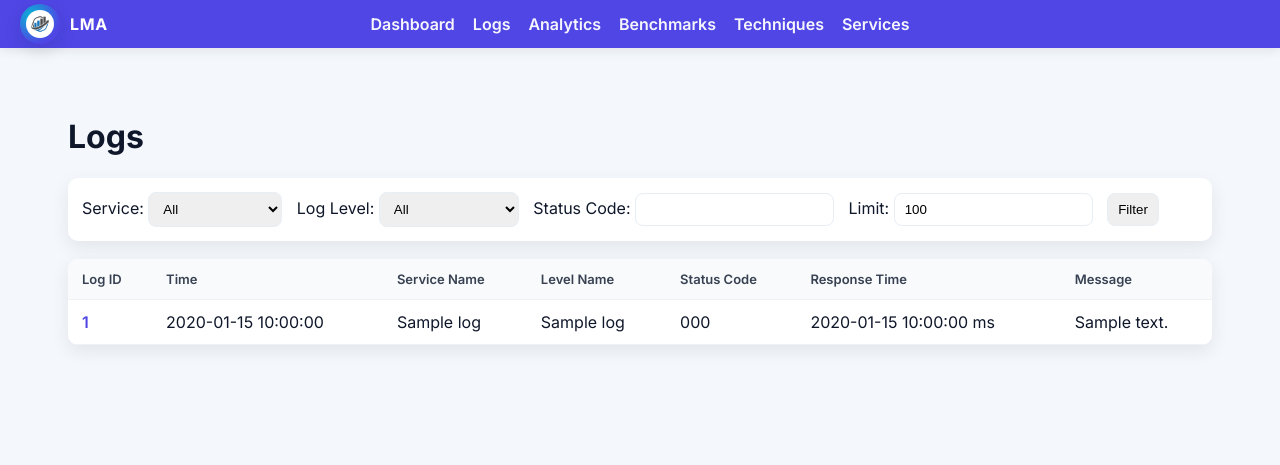
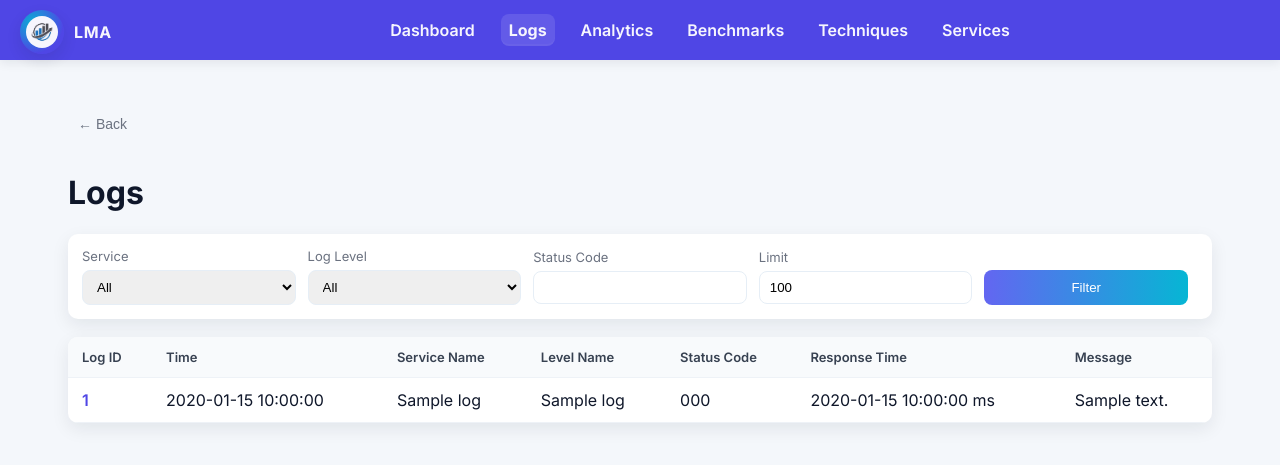
Before and after one commit to Hassan-Sajjad72/log-management-analytics-system, a Flask app: page /logs in a window 1280 px wide. Shown: the top 465 px of the page. Run offline with Flask 3, Linux system fonts and the light colour scheme; a database or web service that is not in the repository returns one stand-in record (values such as "Sample title"); some libraries are stand-ins or nearby versions.

Commit message:
Update the UI

```diff
--- a/backend/static/css/style.css
+++ b/backend/static/css/style.css
@@ -22,17 +22,18 @@ body{
 nav{
     background:var(--accent-solid);
     color:white;
-    padding:14px 20px;
+    padding:14px 20px 14px 140px; /* left padding reserves space for brand */
     display:flex;
     align-items:center;
     justify-content:center;
     gap:18px;
     flex-wrap:wrap;
     box-shadow: 0 3px 10px rgba(15,23,42,0.08);
+    position:relative;
 }
 
-.nav-brand{position:absolute; left:20px; display:flex; align-items:center; gap:10px}
-.nav-logo{width:40px; height:40px; border-radius:50%; background:radial-gradient(circle at 30% 30%, #06b6d4 0%, #4f46e5 70%); padding:6px; box-shadow:0 6px 18px rgba(15,23,42,0.12);}
+.nav-brand{position:absolute; left:20px; top:10px; display:flex; align-items:center; gap:10px}
+.nav-logo{width:44px; height:44px; border-radius:50%; background:radial-gradient(circle at 30% 30%, #06b6d4 0%, #4f46e5 70%); padding:6px; box-shadow:0 6px 18px rgba(15,23,42,0.12);}
 .nav-logo img{width:100%; height:100%; display:block; border-radius:50%}
 .project-name{font-weight:800; letter-spacing:0.6px}
 
@@ -43,7 +44,13 @@ nav a{
     opacity:0.95;
 }
 
-nav a:hover{opacity:1; text-decoration:underline}
+/* nav link styles */
+.nav-link{color:white; text-decoration:none; font-weight:600; opacity:0.95; padding:6px 8px; border-radius:8px; transition:color .12s ease, background .12s ease, transform .12s ease}
+.nav-link:hover{opacity:1; color:#e6eefc; transform:translateY(-1px)}
+.nav-link.active{background:rgba(255,255,255,0.12); color:#fff; font-weight:700; box-shadow:inset 0 -2px 0 rgba(255,255,255,0.04)}
+
+.nav-brand{display:flex; align-items:center; gap:10px; text-decoration:none}
+.nav-brand .project-name{color:white}
 
 main{
     padding:28px;
@@ -59,7 +66,12 @@ main{
 }
 
 .page-title{display:flex;align-items:center;gap:12px;font-size:22px;margin:4px 0 16px}
+.page-title{display:flex;align-items:center;gap:12px;font-size:22px;margin:4px 0 16px}
 /* .page-title-logo{width:44px;height:44px;border-radius:8px;box-shadow:0 6px 18px rgba(15,23,42,0.08)} */
+
+/* Back button */
+.back-btn{background:transparent;border:0;color:var(--muted);padding:8px 10px;border-radius:8px;cursor:pointer;margin-bottom:12px;font-size:14px}
+.back-btn:hover{background:rgba(15,23,42,0.04);color:#0f172a}
 
 .card{
     background:var(--card);
@@ -124,18 +136,37 @@ td a{color:var(--accent-solid); text-decoration:none; font-weight:600}
 form{background:var(--card); padding:14px; margin-bottom:18px; border-radius:10px; box-shadow:var(--surface-shadow)}
 input, select, button{padding:8px 10px; margin-right:10px; border-radius:8px; border:1px solid #e6eef6}
 
+/* Logs filter form: responsive grid */
+form[method="GET"]{display:grid; grid-template-columns:repeat(auto-fit,minmax(160px,1fr)); gap:12px; align-items:center}
+form label{display:block; font-size:13px; color:var(--muted); margin-bottom:6px}
+form .form-group{display:flex; flex-direction:column}
+form input, form select{width:100%}
+form button{background:linear-gradient(90deg,#6366f1,#06b6d4); color:white; border:none; padding:10px 14px; cursor:pointer}
+form .form-group:last-child{align-self:start}
+
+/* Table improvements for small screens */
+@media (max-width: 760px){
+    /* reduce left padding so nav brand stacks if needed */
+    nav{padding-left:20px}
+    .nav-brand{position:static; order:-1; margin-bottom:8px}
+    /* stack filters vertically */
+    form[method="GET"]{grid-template-columns:1fr}
+}
+
 /* Responsive helpers */
 @media (max-width: 980px){
     main{padding:18px}
     .card p{font-size:18px}
 }
 
-/* Tables: allow horizontal scroll on small screens and hide less important cols */
+/* Tables: responsive layout on small screens without horizontal scroll */
 @media (max-width: 760px){
-    table{display:block; width:100%; overflow:auto}
+    table{display:block; width:100%; overflow:hidden; word-break:break-word}
     th:nth-child(3), td:nth-child(3), /* service_name */
     th:nth-child(7), td:nth-child(7) /* message */{display:none}
-    th, td{padding:10px}
+    th, td{padding:10px; white-space:normal; min-width:0}
+    /* ensure links and cells wrap instead of forcing horizontal scroll */
+    td a{display:inline-block; max-width:100%; white-space:nowrap; overflow:hidden; text-overflow:ellipsis}
 }
 
 @media (max-width: 420px){
--- a/backend/templates/base.html
+++ b/backend/templates/base.html
@@ -10,21 +10,30 @@
 <body>
 
     <nav>
-        <div class="nav-brand">
+        {% set p = request.path %}
+        <a class="nav-brand" href="/">
             <img src="{{ url_for('static', filename='images/logo.jpg') }}" alt="LMA" class="nav-logo">
             <span class="project-name">LMA</span>
-        </div>
-        <a href="/">Dashboard</a>
-        <a href="/logs">Logs</a>
-        <a href="/analytics">Analytics</a>
-        <a href="/benchmarks">Benchmarks</a>
-        <a href="/techniques">Techniques</a>
-        <a href="/services">Services</a>
+        </a>
+        <a class="nav-link {% if p == '/' %}active{% endif %}" href="/">Dashboard</a>
+        <a class="nav-link {% if p.startswith('/logs') %}active{% endif %}" href="/logs">Logs</a>
+        <a class="nav-link {% if p.startswith('/analytics') %}active{% endif %}" href="/analytics">Analytics</a>
+        <a class="nav-link {% if p.startswith('/benchmarks') %}active{% endif %}" href="/benchmarks">Benchmarks</a>
+        <a class="nav-link {% if p.startswith('/techniques') %}active{% endif %}" href="/techniques">Techniques</a>
+        <a class="nav-link {% if p.startswith('/services') %}active{% endif %}" href="/services">Services</a>
     </nav>
 
     <main>
+        <button id="back-btn" class="back-btn" onclick="history.back()" aria-label="Go back">← Back</button>
         {% block content %} {% endblock %}
     </main>
+    <script>
+    document.addEventListener('DOMContentLoaded', function(){
+        var btn = document.getElementById('back-btn');
+        if(!btn) return;
+        try{ if(history.length < 2){ btn.style.display = 'none'; } }catch(e){}
+    });
+    </script>
 
 </body>
 </html>
--- a/backend/templates/logs.html
+++ b/backend/templates/logs.html
@@ -4,8 +4,9 @@
 <h1>Logs</h1>
 
 <form method="GET" action="/logs">
-    <label>Service:</label>
-    <select name="service_id">
+    <div class="form-group">
+        <label for="service_id">Service</label>
+        <select id="service_id" name="service_id">
             <option value="">All</option>
             {% for service in services %}
             <option value="{{ service.service_id }}"
@@ -14,9 +15,11 @@
             </option>
             {% endfor %}
         </select>
+    </div>
 
-    <label>Log Level:</label>
-    <select name="log_level_id">
+    <div class="form-group">
+        <label for="log_level_id">Log Level</label>
+        <select id="log_level_id" name="log_level_id">
             <option value="">All</option>
             {% for level in log_levels %}
             <option value="{{ level.log_level_id }}"
@@ -25,14 +28,22 @@
             </option>
             {% endfor %}
         </select>
+    </div>
 
-    <label>Status Code:</label>
-    <input type="number" name="status_code" value="{{ filters.status_code or '' }}">
+    <div class="form-group">
+        <label for="status_code">Status Code</label>
+        <input id="status_code" type="number" name="status_code" value="{{ filters.status_code or '' }}">
+    </div>
 
-    <label>Limit:</label>
-    <input type="number" name="limit" value="{{ filters.limit }}">
+    <div class="form-group">
+        <label for="limit">Limit</label>
+        <input id="limit" type="number" name="limit" value="{{ filters.limit }}">
+    </div>
 
+    <div class="form-group">
+        <label>&nbsp;</label>
         <button type="submit">Filter</button>
+    </div>
 </form>
 
 <table>
```
Lines whose indentation alone changed are shown as unchanged.
